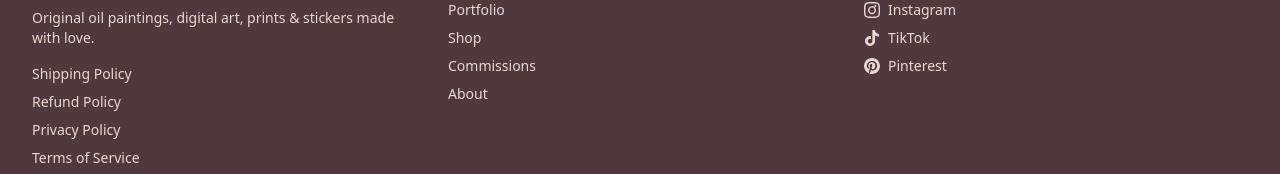
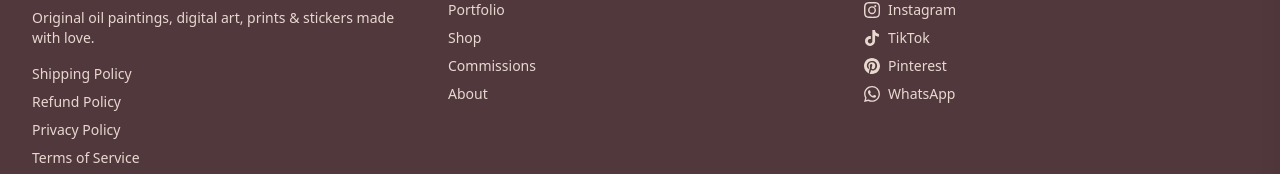
Before and after one commit to bllackphillip/cozy-with-anne, a Next.js app: page / in a window 1280 px wide. Shown: the part 323-497 px from the top of the page. Built offline with nearby package versions, Linux system fonts and the light colour scheme; no server answers; the database is empty.

Commit message:
Add WhatsApp Business contact to social links (Come say hi section + footer)

```diff
--- a/src/components/SocialFollow.js
+++ b/src/components/SocialFollow.js
@@ -24,7 +24,7 @@
         </h2>
         <p className="mt-3 text-gray-600">
           New work, studio days and where I&apos;ll be next - I share it all here.
-          Come follow along.
+          Come follow along, or send me a message any time.
         </p>
 
         <div className="mt-8 flex flex-wrap justify-center gap-4">
--- a/src/data/social.js
+++ b/src/data/social.js
@@ -27,4 +27,13 @@
     iconPath:
       "M12 0C5.373 0 0 5.373 0 12c0 5.084 3.163 9.426 7.627 11.174-.105-.949-.2-2.405.042-3.441.218-.937 1.407-5.965 1.407-5.965s-.359-.719-.359-1.782c0-1.668.967-2.914 2.171-2.914 1.023 0 1.518.769 1.518 1.69 0 1.029-.655 2.568-.994 3.995-.283 1.194.599 2.169 1.777 2.169 2.133 0 3.772-2.249 3.772-5.495 0-2.873-2.064-4.882-5.012-4.882-3.414 0-5.418 2.561-5.418 5.207 0 1.031.397 2.138.893 2.738a.36.36 0 0 1 .083.345l-.333 1.36c-.053.22-.174.267-.402.161-1.499-.698-2.436-2.889-2.436-4.649 0-3.785 2.75-7.262 7.929-7.262 4.163 0 7.398 2.967 7.398 6.931 0 4.136-2.607 7.464-6.227 7.464-1.216 0-2.359-.632-2.75-1.378l-.748 2.853c-.271 1.043-1.002 2.35-1.492 3.146C9.57 23.812 10.763 24 12 24c6.627 0 12-5.373 12-12S18.627 0 12 0z",
   },
+  {
+    // WhatsApp Business — direct contact channel (seller-identity / Benevolence
+    // trust signal). wa.me uses the international number with no "+" or leading 0.
+    name: "WhatsApp",
+    handle: "Message me",
+    href: "https://wa.me/31630457419?text=Hi%20Anne!%20I%20found%20you%20through%20your%20website.",
+    iconPath:
+      "M17.472 14.382c-.297-.149-1.758-.867-2.03-.967-.273-.099-.471-.148-.67.15-.197.297-.767.966-.94 1.164-.173.199-.347.223-.644.075-.297-.15-1.255-.463-2.39-1.475-.883-.788-1.48-1.761-1.653-2.059-.173-.297-.018-.458.13-.606.134-.133.298-.347.446-.52.149-.174.198-.298.298-.497.099-.198.05-.371-.025-.52-.075-.149-.669-1.612-.916-2.207-.242-.579-.487-.5-.669-.51-.173-.008-.371-.01-.57-.01-.198 0-.52.074-.792.372-.272.297-1.04 1.016-1.04 2.479 0 1.462 1.065 2.875 1.213 3.074.149.198 2.096 3.2 5.077 4.487.709.306 1.262.489 1.694.625.712.227 1.36.195 1.871.118.571-.085 1.758-.719 2.006-1.413.248-.694.248-1.289.173-1.413-.074-.124-.272-.198-.57-.347m-5.421 7.403h-.004a9.87 9.87 0 01-5.031-1.378l-.361-.214-3.741.982.998-3.648-.235-.374a9.86 9.86 0 01-1.51-5.26c.001-5.45 4.436-9.884 9.888-9.884 2.64 0 5.122 1.03 6.988 2.898a9.825 9.825 0 012.893 6.994c-.003 5.45-4.437 9.884-9.885 9.884m8.413-18.297A11.815 11.815 0 0012.05 0C5.495 0 .16 5.335.157 11.892c0 2.096.547 4.142 1.588 5.945L.057 24l6.305-1.654a11.882 11.882 0 005.683 1.448h.005c6.554 0 11.89-5.335 11.893-11.893a11.821 11.821 0 00-3.48-8.413z",
+  },
 ];
```
